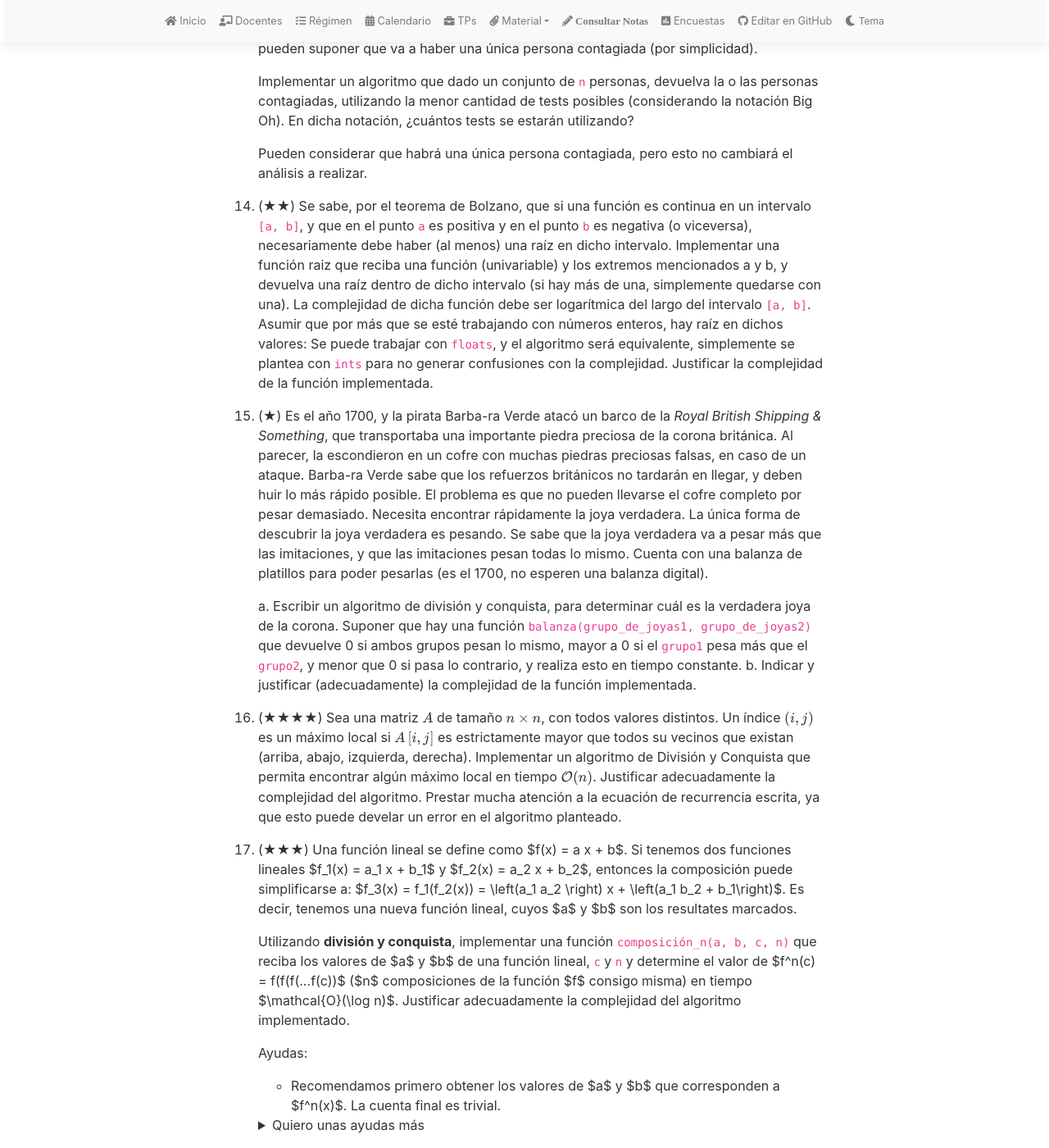
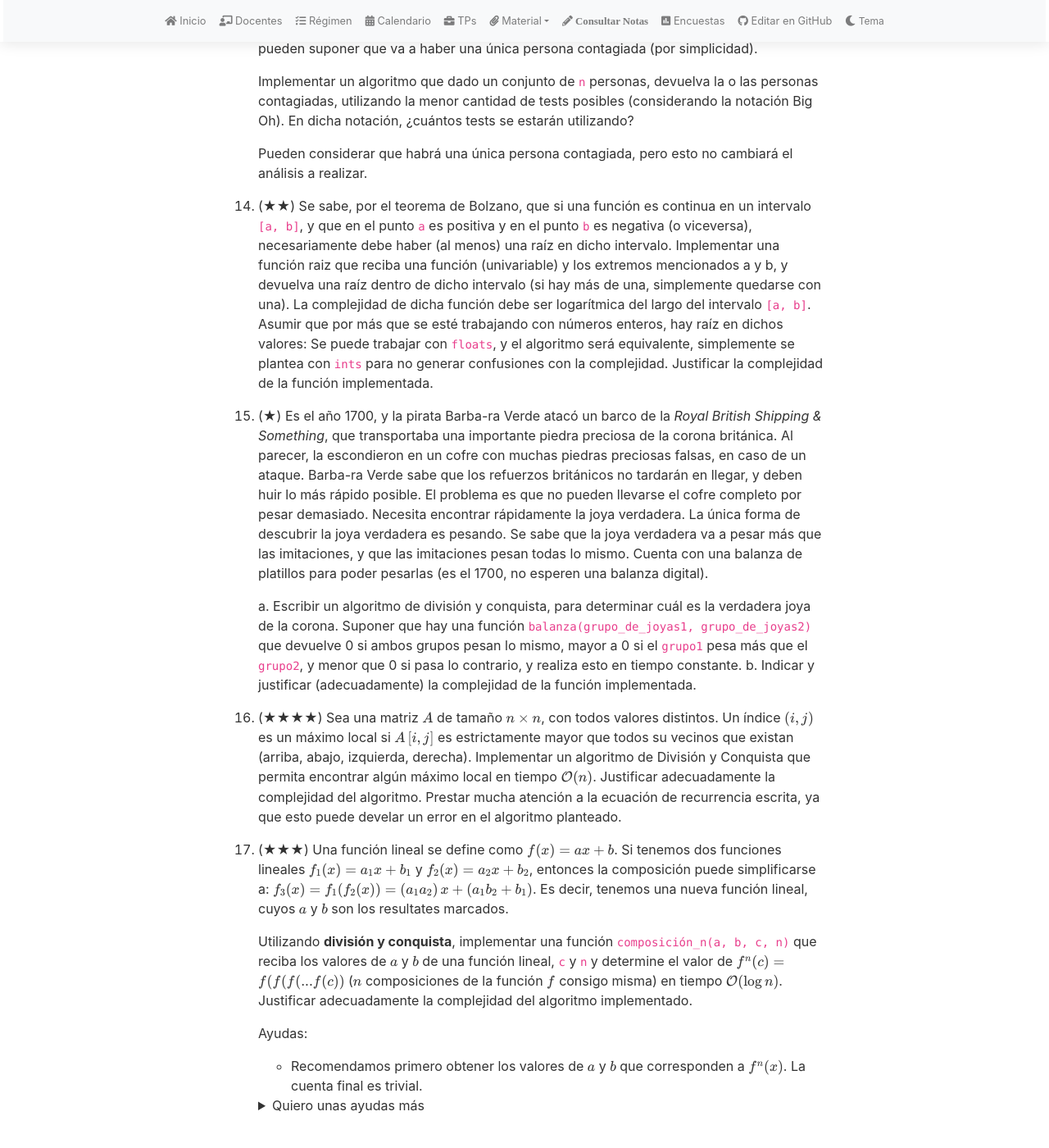
Before and after one commit to algoritmos-rw/tda_bg, a Jekyll site: the page built from material/guias/dyc.md, in a window 1280 px wide and 1400 px high, scrolled down 6011 px. Shown: the whole window at 82% size. Built offline with Jekyll 4.4.1, drawn with Linux system fonts in a browser that asks for light colours; nearby versions of some CDN libraries; our own code applies the rules of GitHub Pages for plain Markdown files; after the commit the page ends 7387 px from its top, so only the background shows below that; some of the changed text lies outside the part shown.

Commit message:
Improve LaTeX formatting in dyc.md
Updated mathematical notation to use LaTeX formatting for better clarity.

```diff
--- a/material/guias/dyc.md
+++ b/material/guias/dyc.md
@@ -270,29 +270,29 @@ Es interesante notar que con el enfoque de división y conquista, se aprovechan
 	un error en el algoritmo planteado.
 
 
-1.  (★★★) Una función lineal se define como $f(x) = a x + b$.
-    Si tenemos dos funciones lineales $f_1(x) = a_1 x + b_1$ y
-    $f_2(x) = a_2 x + b_2$, entonces la composición puede simplificarse a:
-    $f_3(x) = f_1(f_2(x)) = \left(a_1  a_2 \right)  x + \left(a_1  b_2 + b_1\right)$. Es decir, tenemos una nueva función lineal, cuyos $a$ y $b$ son los resultates marcados.
+1.  (★★★) Una función lineal se define como $$f(x) = a x + b$$.
+    Si tenemos dos funciones lineales $$f_1(x) = a_1 x + b_1$$ y
+    $$f_2(x) = a_2 x + b_2$$, entonces la composición puede simplificarse a:
+    $$f_3(x) = f_1(f_2(x)) = \left(a_1  a_2 \right)  x + \left(a_1  b_2 + b_1\right)$$. Es decir, tenemos una nueva función lineal, cuyos $$a$$ y $$b$$ son los resultates marcados.
 
 
     Utilizando **división y conquista**, implementar una función
-    `composición_n(a, b, c, n)` que reciba los valores de $a$ y $b$ de una función lineal,
-    `c` y `n` y determine el valor de $f^n(c) = f(f(f(...f(c))$ ($n$ composiciones de la
-    función $f$ consigo misma) en tiempo $\mathcal{O}(\log n)$.
+    `composición_n(a, b, c, n)` que reciba los valores de $$a$$ y $$b$$ de una función lineal,
+    `c` y `n` y determine el valor de $$f^n(c) = f(f(f(...f(c))$$ ($$n$$ composiciones de la
+    función $$f$$ consigo misma) en tiempo $$\mathcal{O}(\log n)$$.
     Justificar adecuadamente la complejidad del algoritmo implementado.
 
     Ayudas:
-    * Recomendamos primero obtener los valores de $a$ y $b$ que corresponden a $f^n(x)$.
+    * Recomendamos primero obtener los valores de $$a$$ y $$b$$ que corresponden a $$f^n(x)$$.
     La cuenta final es trivial.
 
     <details>
         <summary>Quiero unas ayudas más</summary>
 
-        * Si $n$ es par, entonces los los valores de $a$ y $b$ corresponden a los de
-        $f^{\frac{n}{2}}\left(f^{\frac{n}{2}}(x)\right)$.
-        * Si $n$ es impar, los valores de $a$ y $b$ son los que corresponden a los de
-        $f\left(f^{n-1}(x)\right)$.
+        * Si $n$ es par, entonces los los valores de $$a$$ y $$b$$ corresponden a los de
+        $$f^{\frac{n}{2}}\left(f^{\frac{n}{2}}(x)\right)$$.
+        * Si $$n$$ es impar, los valores de $a$ y $b$ son los que corresponden a los de
+        $$f\left(f^{n-1}(x)\right)$$.
 
     </details>
 
```
